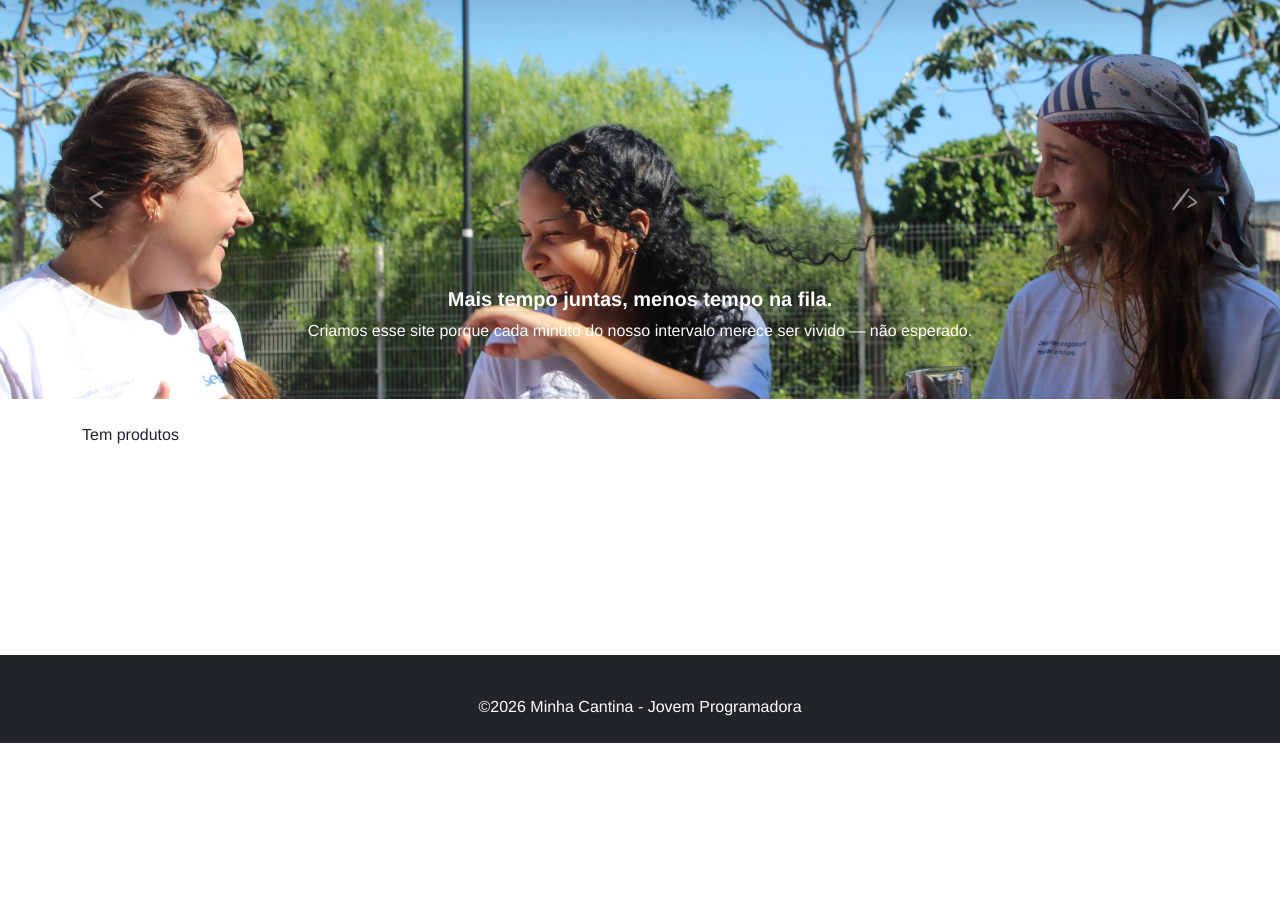
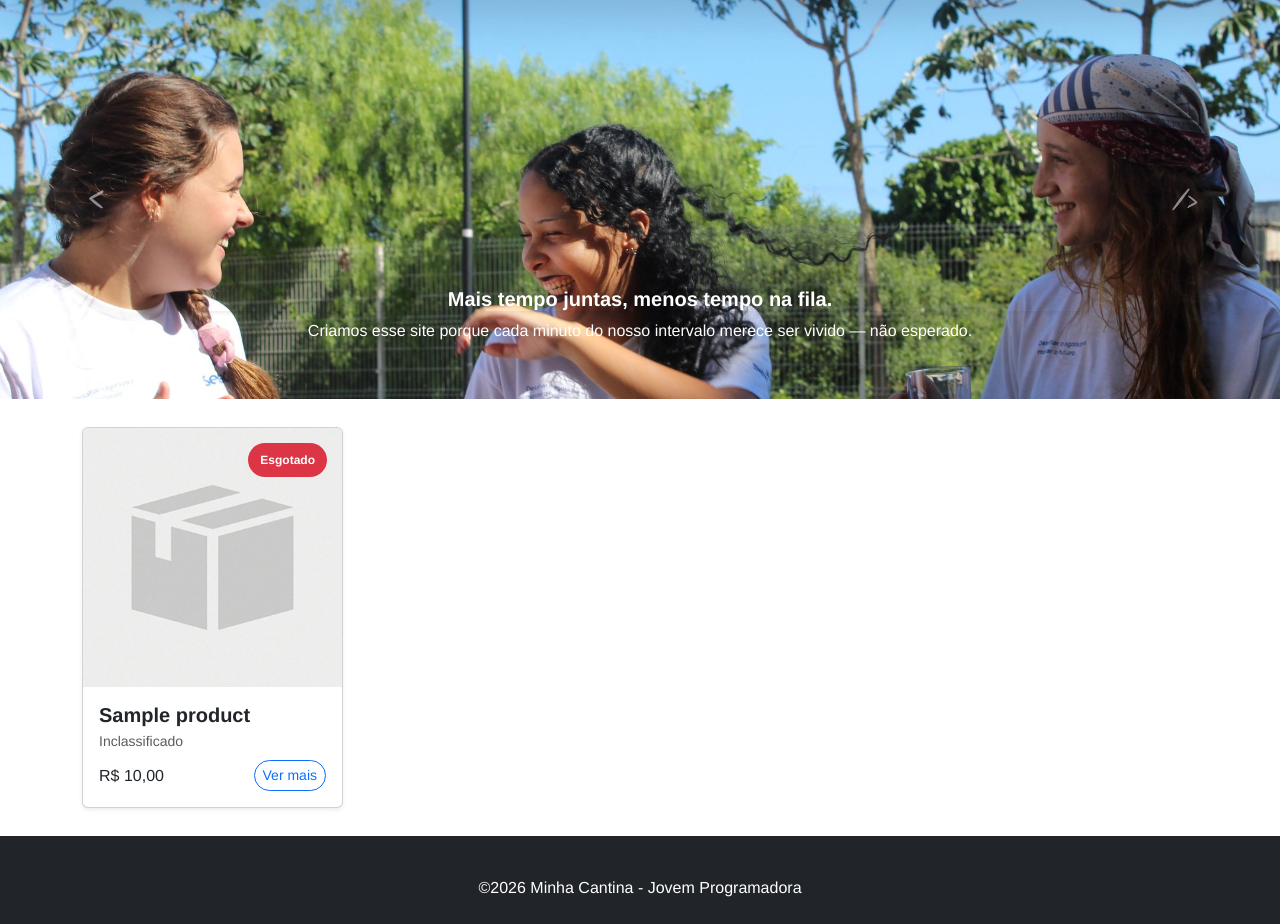
Before and after one commit to Gaaldra/MinhaCantina, a Flask app: page / in a window 1280 px wide. Shown: the part 57-981 px from the top of the page. Before the commit the page ends 800 px from the top, so only its background shows below. Run offline with Flask 3, Linux system fonts and the light colour scheme; tables that the repository leaves empty hold one stand-in row (values such as "Sample post"); some libraries are stand-ins or nearby versions.

Commit message:
style(ui): implement product card component and global styles
- add product_card.html component with dynamic stock status labels
- add global CSS for .badge-stock and card positioning
- add placeholder.webp image for products without a custom URL
- update index.html to iterate over products using the new component
- remove obsolete card.html component

```diff
--- a/static/css/global.css
+++ b/static/css/global.css
@@ -18,3 +18,14 @@ footer{
     color: white;
     padding-top: 2.5rem;
 }
+
+.badge-stock {
+    color: white;
+    position: absolute;
+    top: 15px;
+    right: 15px;
+    padding: 8px 12px;
+    border-radius: 20px;
+    font-size: 0.75rem;
+    font-weight: 600;
+}
--- /dev/null
+++ b/templates/components/product_card.html
@@ -0,0 +1,32 @@
+<div class="col-sm-6 col-md-4 col-lg-3 my-1">
+    <div class="card card-product shadow-sm h-100">
+        {% set status_random = ['Disponivel', 'Esgotado', 'PoucasUnidades'] | random %}
+
+        {% if status_random == 'Disponivel' %}
+            {% set status_label = 'Disponível' %}
+            {% set status_color = 'bg-success' %}
+        {% elif status_random == 'Esgotado' %}
+            {% set status_label = 'Esgotado' %}
+            {% set status_color = 'bg-danger' %}
+        {% else %}
+            {% set status_label = 'Poucas Unidades' %}
+            {% set status_color = 'bg-warning' %}
+        {% endif %}
+
+        <span class="badge-stock {{ status_color }}">{{ status_label }}</span>
+
+        <img src="{{ product.imagem_url or '/static/img/placeholder.webp' }}" class="card-img-top" alt="{{ product.name }}">
+
+        <div class="card-body">
+            <h5 class="card-title fw-bold mb-1">{{ product.name }}</h5>
+            <p class="text-muted small mb-2">Inclassificado</p>
+            <div class="d-flex justify-content-between align-items-center">
+                <span class="price-tag">R$ {{ "%.2f"|format(product.price)|replace('.', ',') }}</span>
+
+                <a href="#" class="btn btn-outline-primary btn-sm rounded-pill">
+                    Ver mais
+                </a>
+            </div>
+        </div>
+    </div>
+</div>
--- a/templates/pages/index.html
+++ b/templates/pages/index.html
@@ -98,11 +98,13 @@
 
     <section class="container mt-4">
         <div class="row mb-4">
-            {% if products %}
-                <span>Tem produtos</span>
+            {% for product in products %}
+                {% include 'components/product_card.html' %}
             {% else %}
-                <span>Nenhum produto encontrado</span>
-            {% endif %}
+                <div class="col-12 text-center">
+                    <p>Nenhum produto encontrado.</p>
+                </div>
+            {% endfor %}
         </div>
     </section>
 {% endblock %}
```
Also changed, not shown: static/img/placeholder.webp (added), templates/components/card.html (added).
